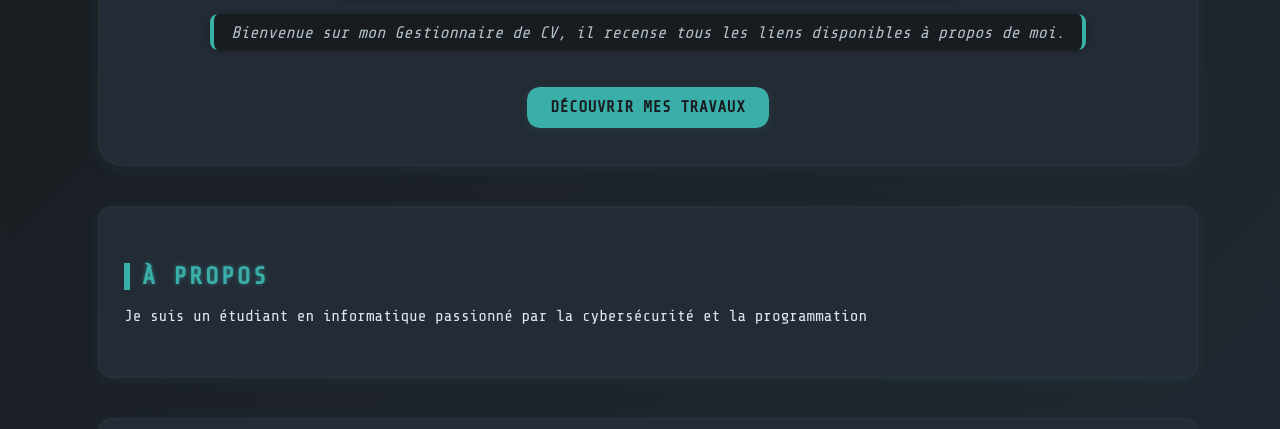
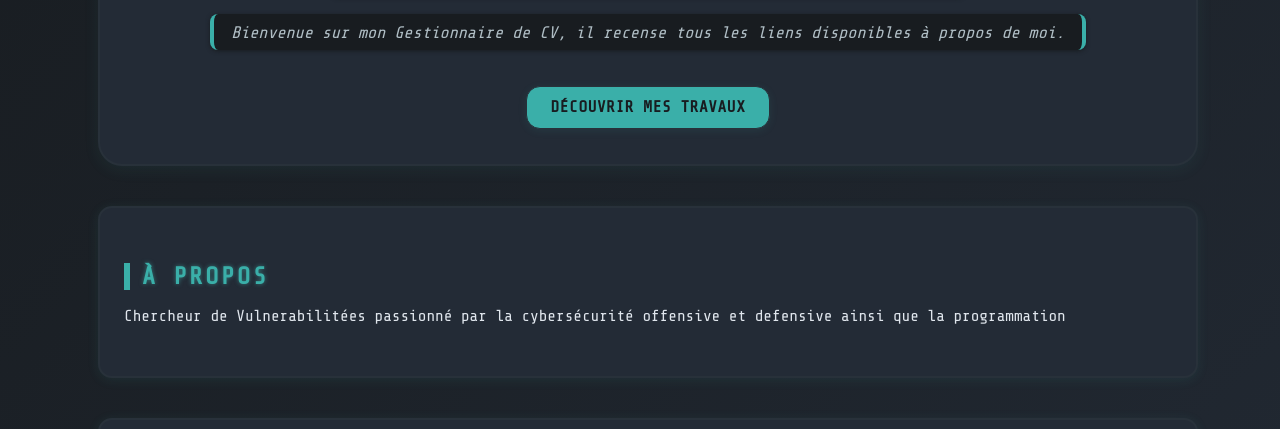
Before and after one commit to MatteuOB/MatteuOB.github.io, a plain HTML site: page index.html in a window 1280 px wide. Shown: the part 372-801 px from the top of the page. Drawn offline with nearby package versions, Linux system fonts and the light colour scheme.

Commit message:
Update index.html

```diff
--- a/index.html
+++ b/index.html
@@ -665,7 +665,7 @@
       </section>
       <section id="about" aria-label="À propos">
       <h2>À propos</h2>
-      <p>Je suis un étudiant en informatique passionné par la cybersécurité et la programmation<p>
+      <p>Chercheur de Vulnerabilitées passionné par la cybersécurité offensive et defensive ainsi que la  programmation<p>
       </section>
       <section id="Liens" aria-label"Liens">
       <h2>Liens</h2>
```
